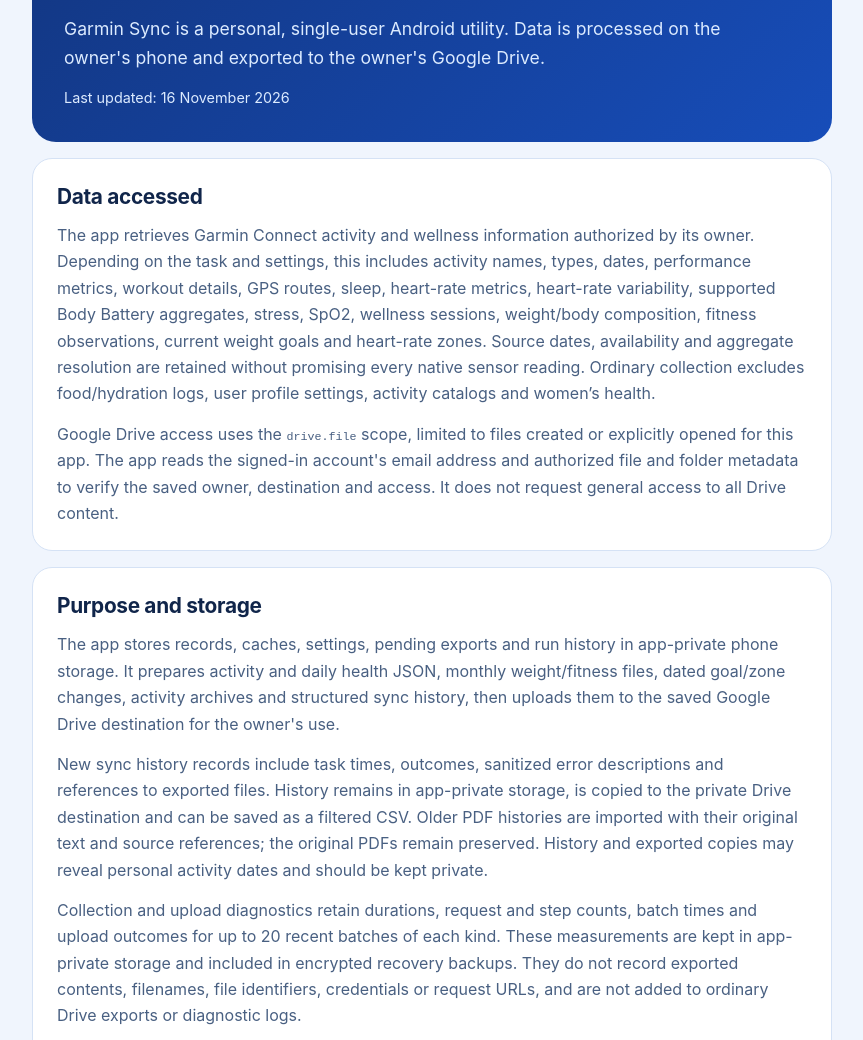
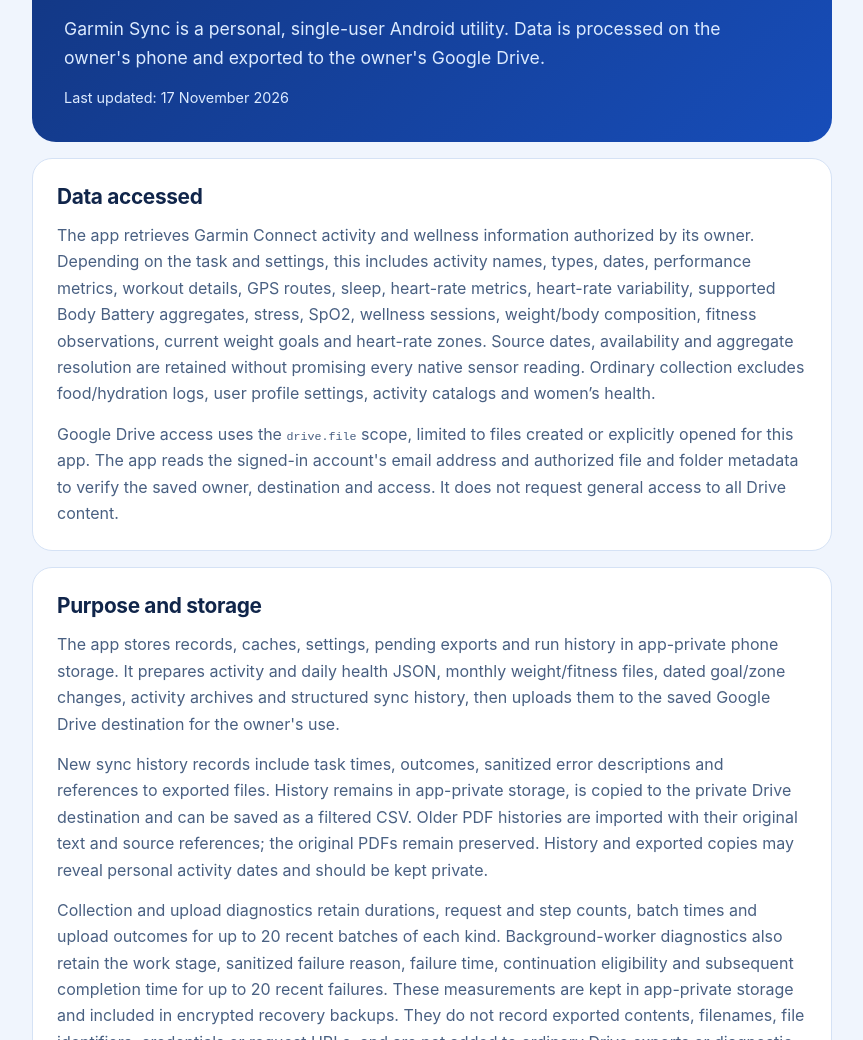
Before and after one commit to LachimB/garmin-sync-info, a plain HTML site: page privacy.html in a window 1280 px wide. Shown: the part 227-1267 px from the top of the page, without its empty margins (208-1071 px from the left). Drawn offline with Linux system fonts and the light colour scheme.

Commit message:
Describe private worker continuation diagnostics

```diff
--- a/privacy.html
+++ b/privacy.html
@@ -17,7 +17,7 @@
       <p class="eyebrow">Data and permissions</p>
       <h1>Privacy Policy</h1>
       <p class="lead">Garmin Sync is a personal, single-user Android utility. Data is processed on the owner's phone and exported to the owner's Google Drive.</p>
-      <p class="date">Last updated: <time datetime="2026-11-16">16 November 2026</time></p>
+      <p class="date">Last updated: <time datetime="2026-11-17">17 November 2026</time></p>
     </header>
     <main id="content">
       <section class="card">
@@ -29,7 +29,7 @@
         <h2>Purpose and storage</h2>
         <p>The app stores records, caches, settings, pending exports and run history in app-private phone storage. It prepares activity and daily health JSON, monthly weight/fitness files, dated goal/zone changes, activity archives and structured sync history, then uploads them to the saved Google Drive destination for the owner's use.</p>
         <p>New sync history records include task times, outcomes, sanitized error descriptions and references to exported files. History remains in app-private storage, is copied to the private Drive destination and can be saved as a filtered CSV. Older PDF histories are imported with their original text and source references; the original PDFs remain preserved. History and exported copies may reveal personal activity dates and should be kept private.</p>
-        <p>Collection and upload diagnostics retain durations, request and step counts, batch times and upload outcomes for up to 20 recent batches of each kind. These measurements are kept in app-private storage and included in encrypted recovery backups. They do not record exported contents, filenames, file identifiers, credentials or request URLs, and are not added to ordinary Drive exports or diagnostic logs.</p>
+        <p>Collection and upload diagnostics retain durations, request and step counts, batch times and upload outcomes for up to 20 recent batches of each kind. Background-worker diagnostics also retain the work stage, sanitized failure reason, failure time, continuation eligibility and subsequent completion time for up to 20 recent failures. These measurements are kept in app-private storage and included in encrypted recovery backups. They do not record exported contents, filenames, file identifiers, credentials or request URLs, and are not added to ordinary Drive exports or diagnostic logs.</p>
         <p>Scheduled and manual sync follow the selected Wi-Fi-only or Wi-Fi-and-mobile-data preference. Pausing publishing stops Drive publication; it does not delete local records or existing Drive files.</p>
         <p>The app filters identifying JSON fields before export. This does not make the remaining data anonymous: activity names, dates, health metrics and GPS tracks may reveal personal details or sensitive locations. Exact downloaded originals retain all returned content, including identifiers and GPS, inside authenticated encryption. Explicit decrypted export produces sensitive plaintext that must be stored privately.</p>
       </section>
```
Also changed, not shown: index.html (+1 -1 lines).
